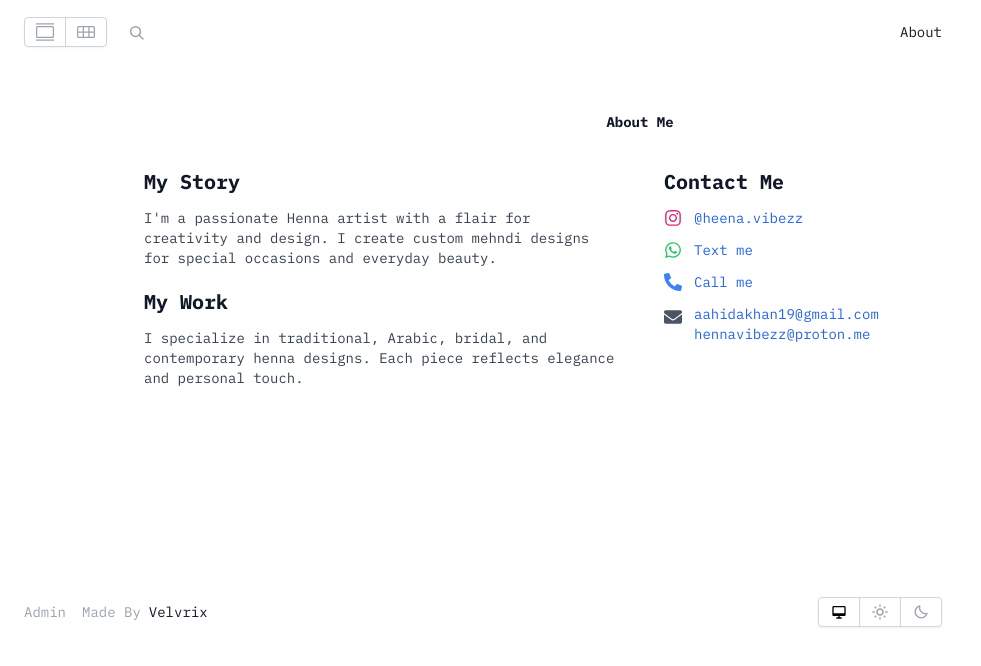
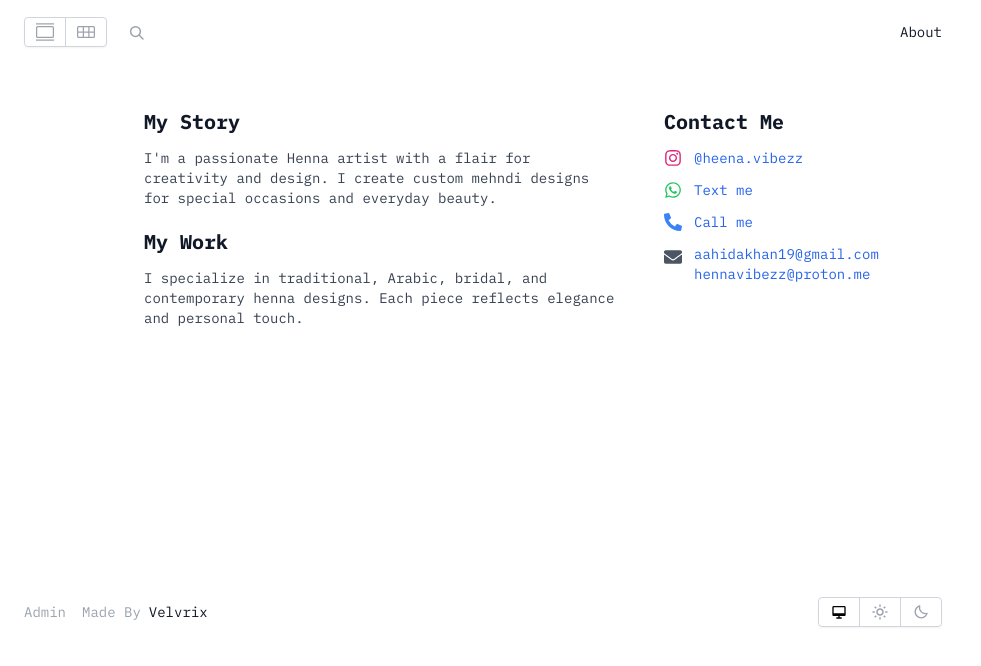
Before and after one commit to Velvrix20/hennavibezz, a Next.js app: page /about in a window 1280 px wide. Shown: the top 666 px of the page, without its empty margins (0-981 px from the left). Built offline with nearby package versions, Linux system fonts and the light colour scheme; no server answers; the database is empty.

Commit message:
Update page.tsx

```diff
--- a/src/app/about/page.tsx
+++ b/src/app/about/page.tsx
@@ -8,7 +8,6 @@
   return (
     <>
       <main className="max-w-5xl mx-auto px-4 py-12">
-        <h1 className="text-4xl font-bold mb-10 text-center">About Me</h1>
 
         <div className="grid grid-cols-1 md:grid-cols-2 gap-12">
           {/* My Story and Work */}
```
